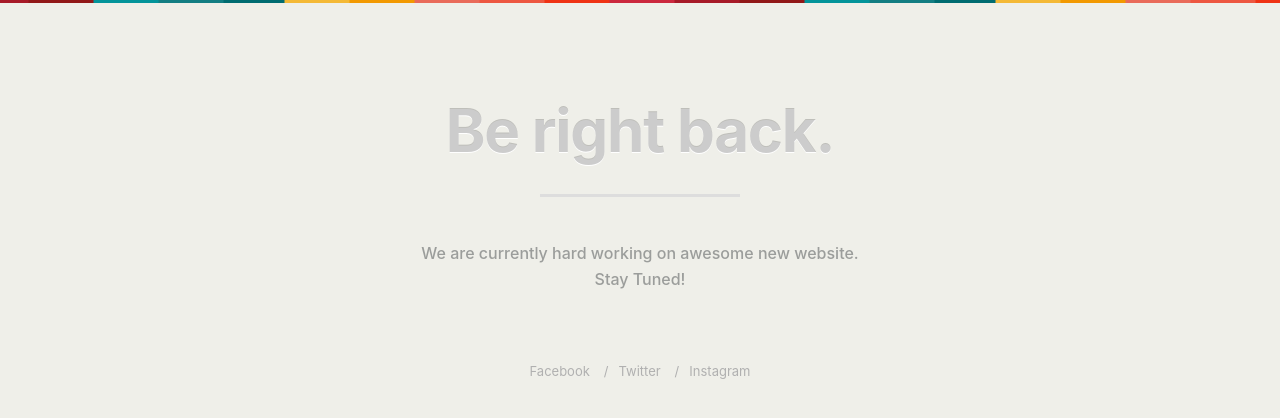
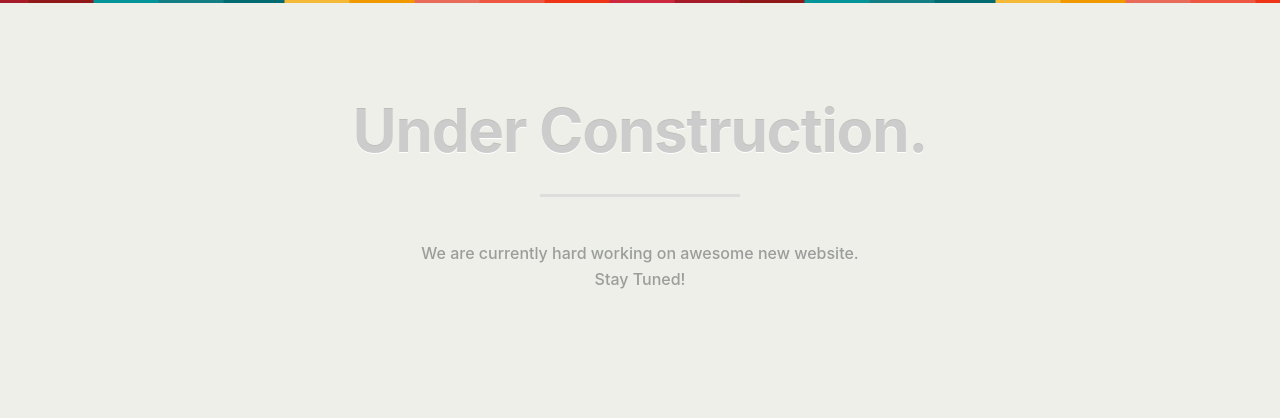
Before and after one commit to nibinnelson007/ghanaofmcap, a plain HTML site: page index.html in a window 1280 px wide. Drawn offline with Linux system fonts and the light colour scheme.

Commit message:
updated under construction page

```diff
--- a/index.html
+++ b/index.html
@@ -1,6 +1,6 @@
 <!DOCTYPE html PUBLIC "-//W3C//DTD XHTML 1.1//EN" "http://www.w3.org/TR/xhtml11/DTD/xhtml11.dtd">
 <html xmlns="http://www.w3.org/1999/xhtml" xml:lang="en"><head><meta http-equiv="Content-Type" content="text/html; charset=UTF-8">
-<title>Nibin Nelson :: Creative Designer</title>
+<title>Ghana Capuchins</title>
 <link type="text/css" rel="stylesheet" href="css/style.css">
 <meta name="viewport" content="initial-scale = 1.0, user-scalable = no">
 </head>
@@ -8,21 +8,13 @@
 	<div class="top-bar"></div>
 	<div class="wrapper">
   	<div class="main-content error">
-  		<h3>Be right back.</h3>
+  		<h3>Under Construction.</h3>
   		<hr>
     <div class="collections">
       <p>We are currently hard working on awesome new website.<br />Stay Tuned!</p>
     </div>
 
-<ul>
-  <li class="footer-item">
-    <div class="about-item">
-      <a href="https://www.facebook.com/nibinnelson007" target="_blank">Facebook</a>
-      <a href="https://www.twitter.com/nibinnelson007" target="_blank">Twitter</a>
-      <a href="https://instagram.com/nibinnelson007" target="_blank">Instagram</a>
-    </div>
-  </li>
-</ul>
+
   	</div>
   </div>
 
```
